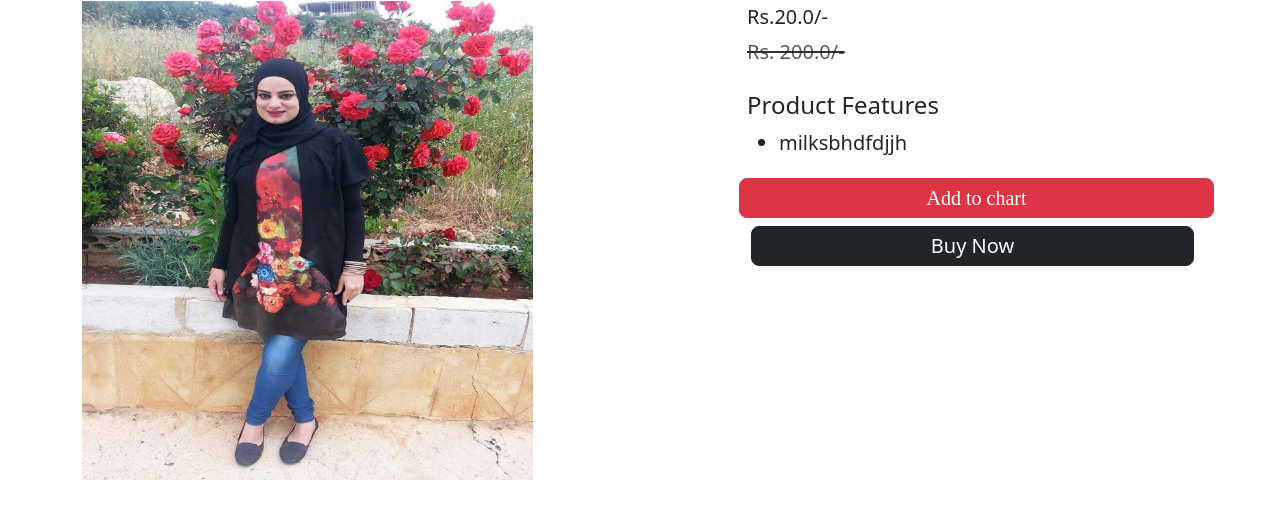
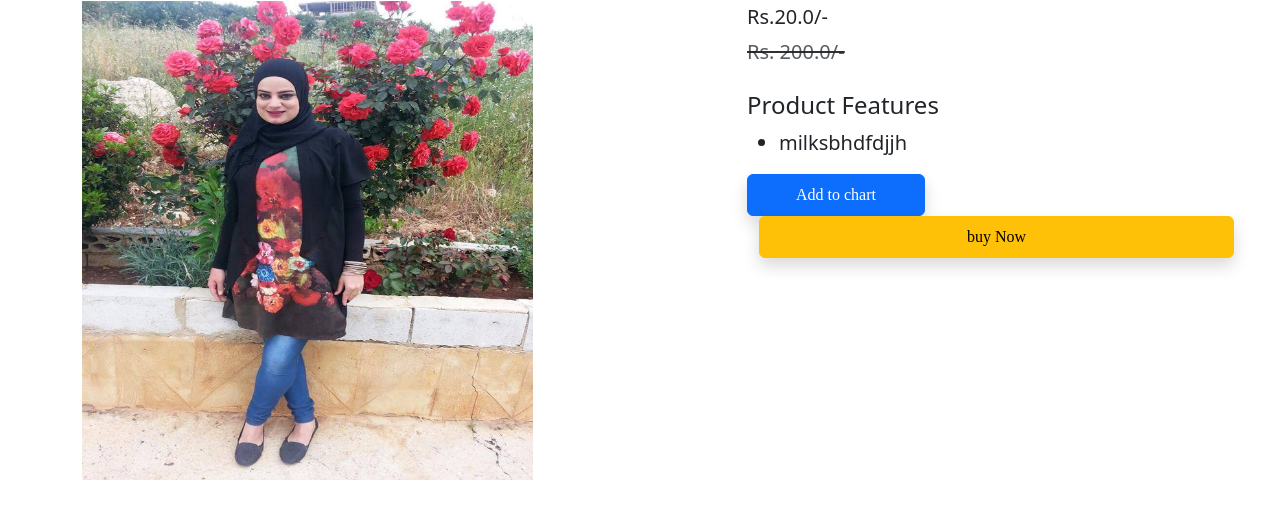
Before and after one commit to MBAJERWAKAERIC/Ecommerce_django, a Django app: page /product-detail/2 in a window 1280 px wide. Shown: the part 159-665 px from the top of the page. Run offline with Django 4.2, Linux system fonts and the light colour scheme; data comes from the database, SQL or seed files in the repository.

Commit message:
show cart

```diff
--- a/ec/app/templates/app/productdetail.html
+++ b/ec/app/templates/app/productdetail.html
@@ -18,9 +18,11 @@
                 <li>{{product.description}}</li>
             </ul>
             <div class="button row flex" style="font-family: Rajdhani">
-                <button type="sumit" class="d-grid gap-2 btn1 btn btn-danger p-1 m-1 btn-lg text-decoration-none text-white"> Add to chart </button>
-            </div>
-            <div class=" d-grid gap-2 btn btn-dark p-1 m-1 btn-lg"><a href="#" class="text-decoration-none text-white"> Buy Now </a></div>
+                <form action="/add-to-cart" class="d-inline">
+                    <input type="hidden" name="prod_id" value={{product.id}} />
+                    <button type="sumit" class="btn btn-primary shadow px-5 py-2"> Add to chart </button>
+                </form>
+                <a href="{% url 'showcart' %}" class="btn btn-warning shadow px-5 py-2 ms-4"> buy Now</a>
             </div>
         </div>
     </div>
```
Also changed, not shown: ec/app/templates/app/addtocart.html (+29 -0 lines).
